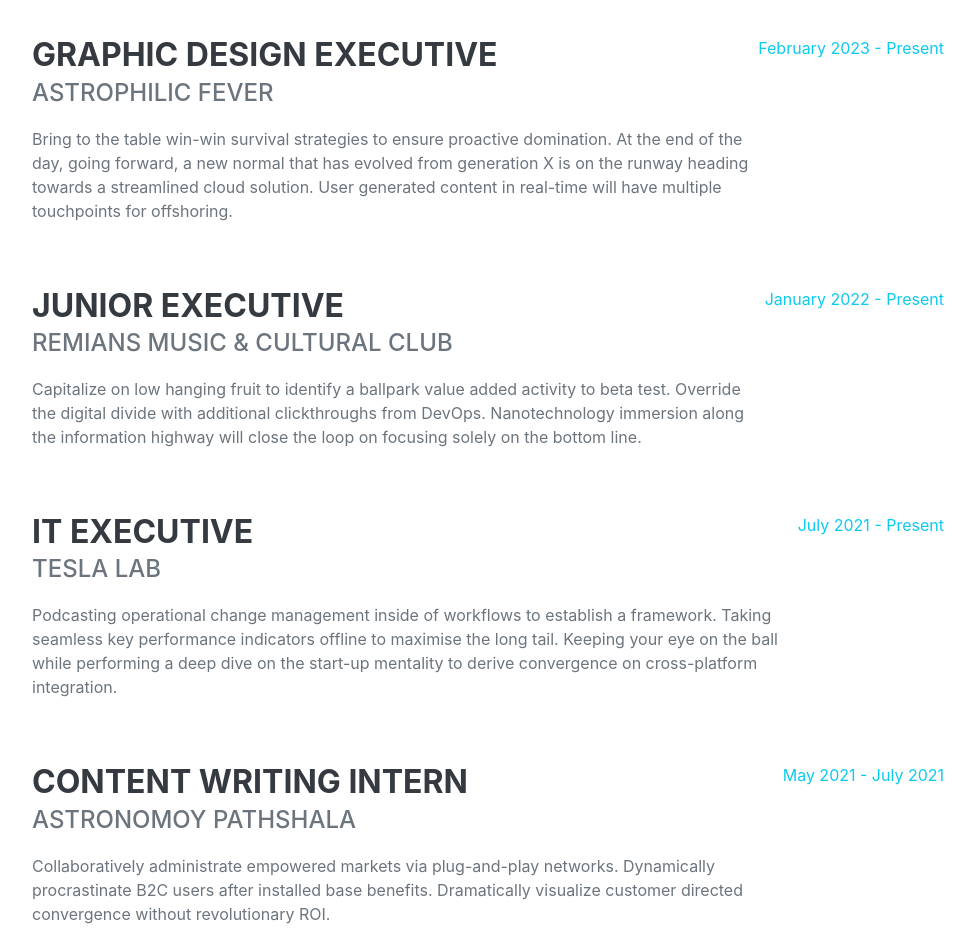
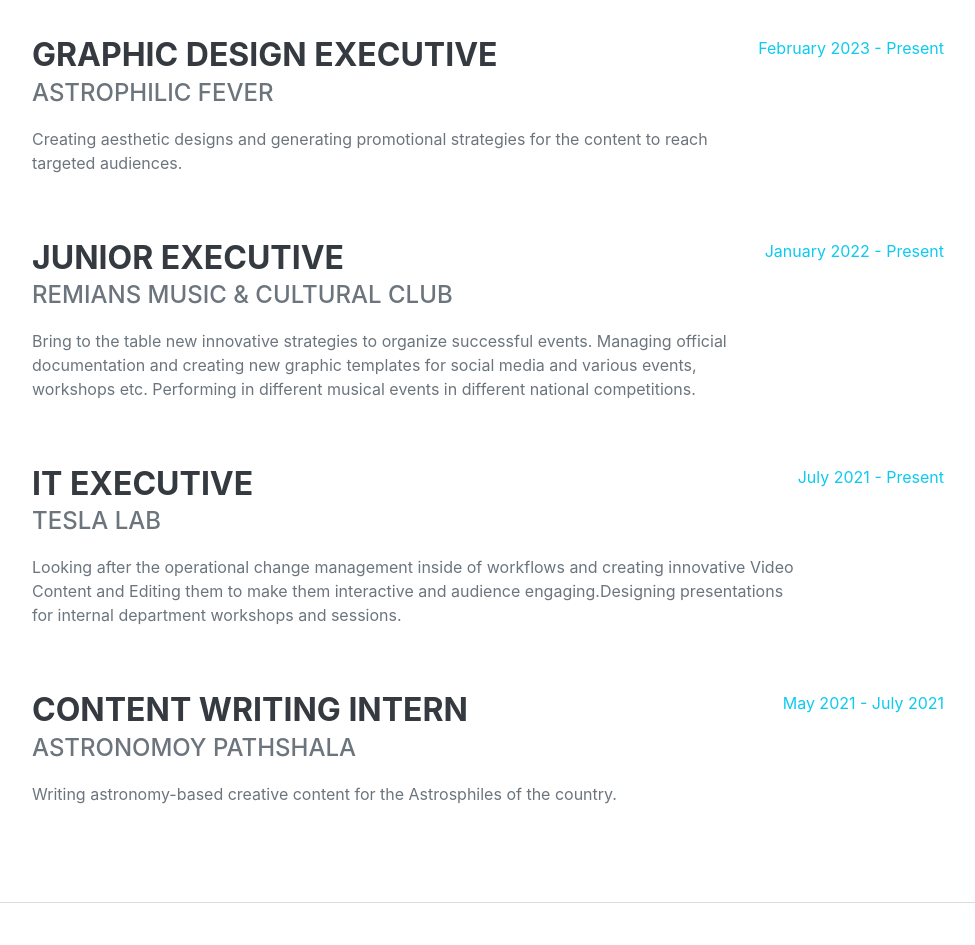
Before and after one commit to turnothemuharib/Portfolio, a plain HTML site: page index.html in a window 1280 px wide. Shown: the part 960-1905 px from the top of the page, without its empty margins (288-1263 px from the left). Drawn offline with nearby package versions, Linux system fonts and the light colour scheme; a web font is replaced by a local one.

Commit message:
Update index.html
Experience description text updated

```diff
--- a/index.html
+++ b/index.html
@@ -66,7 +66,7 @@
                         <div class="flex-grow-1">
                             <h3 class="mb-0">Graphic Design Executive</h3>
                             <div class="subheading mb-3">Astrophilic Fever</div>
-                            <p>Bring to the table win-win survival strategies to ensure proactive domination. At the end of the day, going forward, a new normal that has evolved from generation X is on the runway heading towards a streamlined cloud solution. User generated content in real-time will have multiple touchpoints for offshoring.</p>
+                            <p>Creating aesthetic designs and generating promotional strategies for the content to reach targeted audiences. </p>
                         </div>
                         <div class="flex-shrink-0"><span class="text-info">February 2023 - Present</span></div>
                     </div>
@@ -74,7 +74,7 @@
                         <div class="flex-grow-1">
                             <h3 class="mb-0">Junior Executive</h3>
                             <div class="subheading mb-3">Remians Music & Cultural Club</div>
-                            <p>Capitalize on low hanging fruit to identify a ballpark value added activity to beta test. Override the digital divide with additional clickthroughs from DevOps. Nanotechnology immersion along the information highway will close the loop on focusing solely on the bottom line.</p>
+                            <p>Bring to the table new innovative strategies to organize successful events. Managing official documentation and creating new graphic templates for social media and various events, workshops etc. Performing in different musical events in different national competitions. </p>
                         </div>
                         <div class="flex-shrink-0"><span class="text-info">January 2022 - Present</span></div>
                     </div>
@@ -82,7 +82,7 @@
                         <div class="flex-grow-1">
                             <h3 class="mb-0">It Executive</h3>
                             <div class="subheading mb-3">Tesla Lab</div>
-                            <p>Podcasting operational change management inside of workflows to establish a framework. Taking seamless key performance indicators offline to maximise the long tail. Keeping your eye on the ball while performing a deep dive on the start-up mentality to derive convergence on cross-platform integration.</p>
+                            <p>Looking after the operational change management inside of workflows and creating innovative Video Content and Editing them to make them interactive and audience engaging.Designing presentations for internal department workshops and sessions. </p>
                         </div>
                         <div class="flex-shrink-0"><span class="text-info">July 2021 - Present</span></div>
                     </div>
@@ -90,7 +90,7 @@
                         <div class="flex-grow-1">
                             <h3 class="mb-0">Content Writing Intern</h3>
                             <div class="subheading mb-3">Astronomoy Pathshala</div>
-                            <p>Collaboratively administrate empowered markets via plug-and-play networks. Dynamically procrastinate B2C users after installed base benefits. Dramatically visualize customer directed convergence without revolutionary ROI.</p>
+                            <p>Writing astronomy-based creative content for the Astrosphiles of the country.</p>
                         </div>
                         <div class="flex-shrink-0"><span class="text-info">May 2021  - July 2021</span></div>
                     </div>
```
